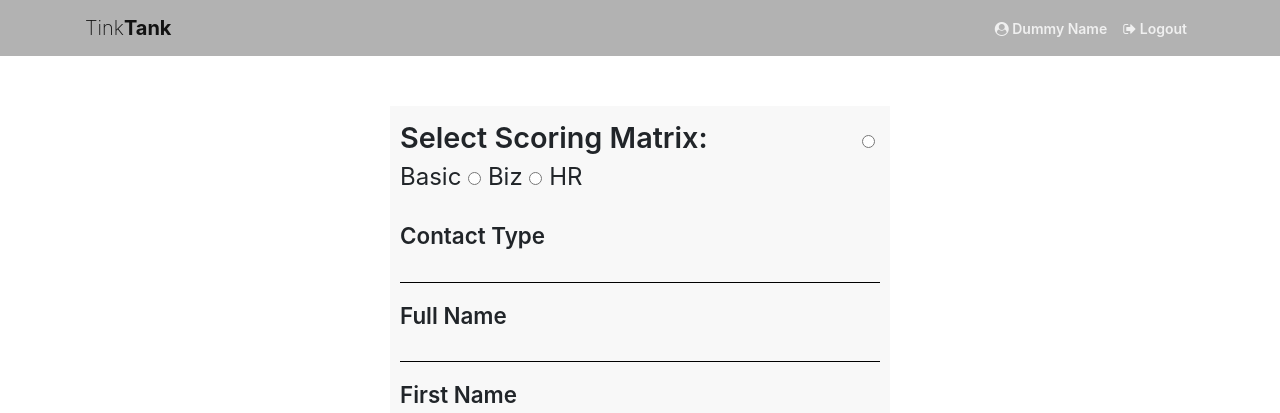
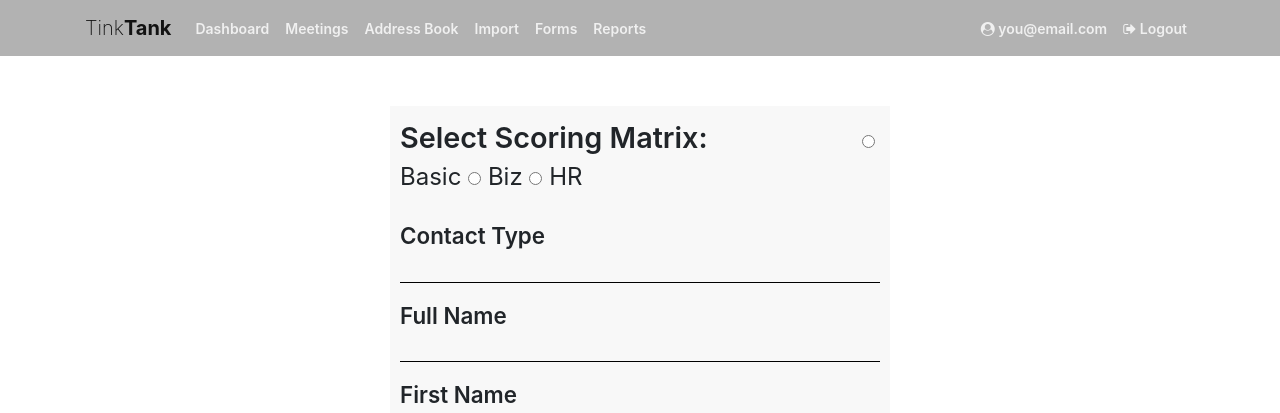
Before and after one commit to tinktankin/tink-mycontact, a Django app: page /addcontact in a window 1280 px wide. Shown: the top 413 px of the page. Run offline with Django 3.2, Linux system fonts and the light colour scheme; the visitor is signed in with stand-in values (Sample User, id 1); some libraries are stand-ins or nearby versions.

Commit message:
nav changes and UI enhancements

```diff
--- a/templates/base.html
+++ b/templates/base.html
@@ -41,11 +41,31 @@
                     <span class="navbar-toggler-icon"></span>
                 </button>
                 <div class="collapse navbar-collapse" id="navbarSupportedContent">
-                    <ul class="nav navbar-nav ml-auto">
+                    <ul class="navbar-nav mr-auto">
+                        <li class="nav-item">
+                            <a class="nav-link" href="dashboard">Dashboard</a>
+                        </li>
+                        <li class="nav-item">
+                            <a class="nav-link" href="#">Meetings</a>
+                        </li>
+                        <li class="nav-item">
+                            <a class="nav-link" href="viewcontact">Address Book</a>
+                        </li>
+                        <li class="nav-item">
+                            <a class="nav-link" href="import-contacts">Import</a>
+                        </li>
+                        <li class="nav-item">
+                            <a class="nav-link" href="#">Forms</a>
+                        </li>
+                        <li class="nav-item">
+                            <a class="nav-link" href="#">Reports</a>
+                        </li>
+                    </ul>
+                    <ul class="nav navbar-nav navbar-right">
                         <li class="nav-item">
                             <a class="nav-link" href="#"><i class="fa fa-user-circle" aria-hidden="true"></i></i>
                                 {{ user.user }}
-                                Dummy Name
+                                you@email.com
                                 <!-- Remove This after implemented -->
                                 <!-- This should Say {icon} Username/Email-ID (personName@email.com) -->
                                 <!-- If clicking on it does not go anywhere (ex. account/profile etc) then remove <a> tags -->
```
Also changed, not shown: staticroot/webapp/css/signup.css (+16 -11 lines), webapp/static/webapp/css/signup.css (+16 -11 lines).
